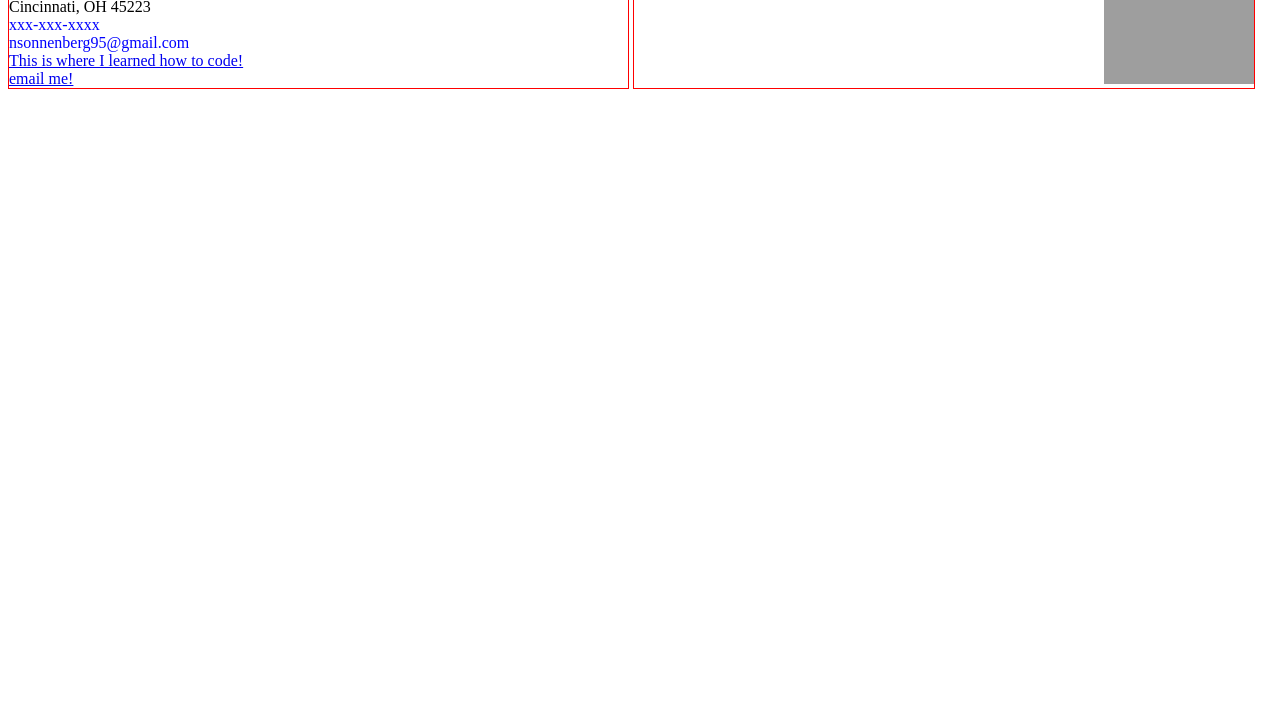
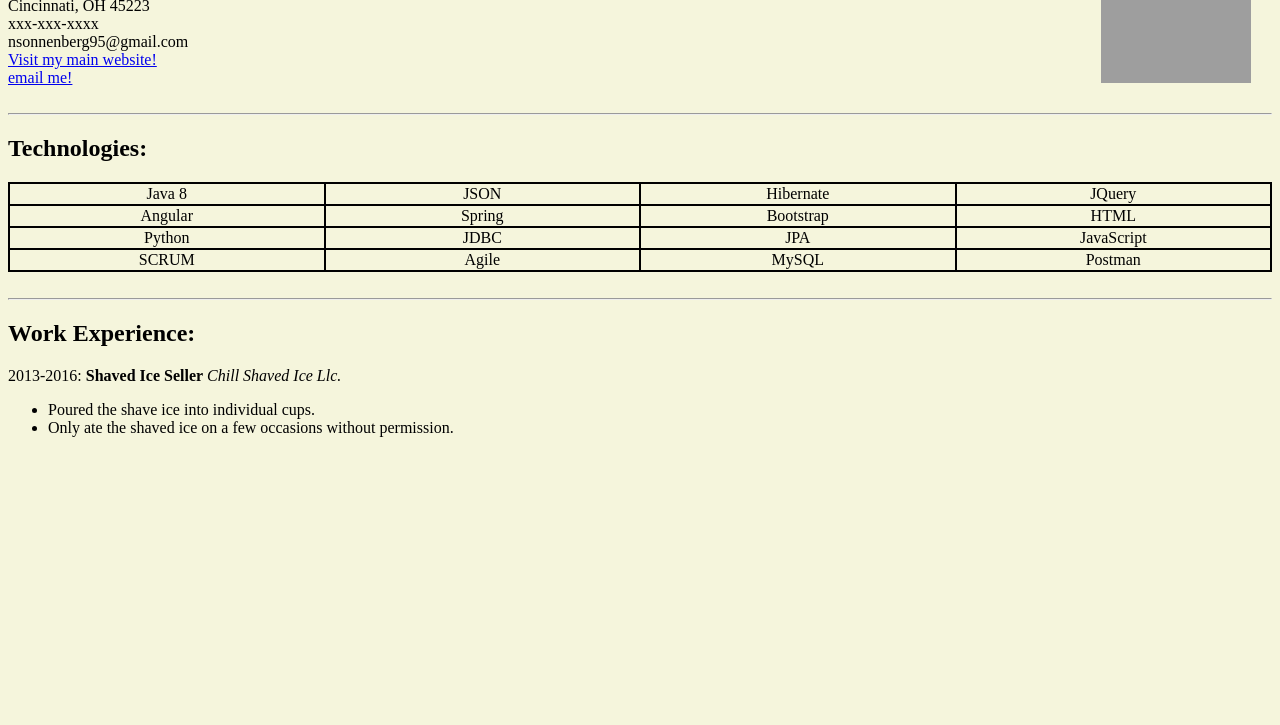
Before and after one commit to nson95/HtmlExample, a plain HTML site: page cv.html in a window 1280 px wide. Shown: the part 75-800 px from the top of the page. Drawn offline with Linux system fonts and the light colour scheme; grey boxes are pictures that could not be loaded.

Commit message:
my very own fake website

```diff
--- a/css/cv.css
+++ b/css/cv.css
@@ -11,8 +11,30 @@
 .top {
     margin-top: -4px
 }
-div {
-    border: 1px solid red;/*width needs to be less than 50% and needs to display as an in line element side by side*/
+.halfsies {
+    /*width needs to be less than 50% and needs to display as an in line element side by side*/
     width: 49%;
     display: inline-block;
 }
+table {
+    width: 100%;
+    border: 2px solid black
+}
+table, th, tr, td {
+    border: 2px solid black;
+    border-collapse: collapse;
+}
+
+td {
+    text-align: center;
+    width: 25%;
+}
+html {
+    background: beige;
+}
+.roll {
+    font-weight: bold;
+}
+.company {
+    font-style: italic;
+}
--- /dev/null
+++ b/css/index.css
@@ -0,0 +1,19 @@
+.center {
+    text-align: center;
+}
+html {
+    background: darkkhaki;
+}
+h1 {
+    font-family: Arial, Helvetica, sans-serif;
+}
+div {
+    width: 49%;
+    display: inline-block;
+}
+.bold {
+    font-weight: 800;
+}
+.heavy {
+    font-size: 12em;
+}
--- a/cv.html
+++ b/cv.html
@@ -5,26 +5,72 @@
         <link href="css/cv.css" type="text/css" rel="stylesheet">
     </head>
     <body>
-        <div class="top">
+        <div class="top halfsies">
                 <span class="twiceAsBig">Nick Sonnenberg</span>
                 <br />
                 <span>123 Any Street</span>
                 <br />
                 <span>Cincinnati, OH 45223</span>
                 <br />
-                <span class="shouldBeBlue">xxx-xxx-xxxx</span>
+                <span>xxx-xxx-xxxx</span>
                 <br />
-                <span class="shouldBeBlue">nsonnenberg95@gmail.com</span>
+                <span>nsonnenberg95@gmail.com</span>
                 <br />
-                <a href="http://www.maxtrain.com" target="_blank">
-                This is where I learned how to code!</a>
+                <a href="c:repos/HtmlExample/index.html" target="_blank">
+                Visit my main website!</a>
                 <br />
                 <a href="mailto:nicksonnenberg95@gmail.com">
                     email me!
                 </a>
         </div>
-        <div class="rightJust">
+        <div class="rightJust halfsies">
             <img src="c:Images/beautiful-composition-with-palm-leaves-on-yellow-background_24972-68.jpg" height="150" width="150">
         </div>
+        <br />
+        <br />
+        <hr />
+        <section>
+            <h2>Technologies: </h2>
+            <table>
+                <tr>
+                    <td>Java 8</td>
+                    <td>JSON</td>
+                    <td>Hibernate</td>
+                    <td>JQuery</td>
+                </tr>
+                <tr>
+                    <td>Angular</td>
+                    <td>Spring</td>
+                    <td>Bootstrap</td>
+                    <td>HTML</td>
+                </tr>
+                <tr>
+                    <td>Python</td>
+                    <td>JDBC</td>
+                    <td>JPA</td>
+                    <td>JavaScript</td>
+                </tr>
+                <tr>
+                    <td>SCRUM</td>
+                    <td>Agile</td>
+                    <td>MySQL</td>
+                    <td>Postman</td>
+                </tr>
+            </table>
+            <br />
+        </section>
+        <hr />
+        <section>
+        <h2>Work Experience: </h2>
+        <div class="job">
+            <span class="years">2013-2016:</span>
+            <span class="roll">Shaved Ice Seller</span>
+            <span class="company">Chill Shaved Ice Llc.</span>
+            <ul>
+                <li>Poured the shave ice into individual cups.</li>
+                <li>Only ate the shaved ice on a few occasions without permission.</li>
+            </ul>
+        </div>
+        </section>
     </body>
 </html>
```
Also changed, not shown: index.html (+26 -21 lines).
